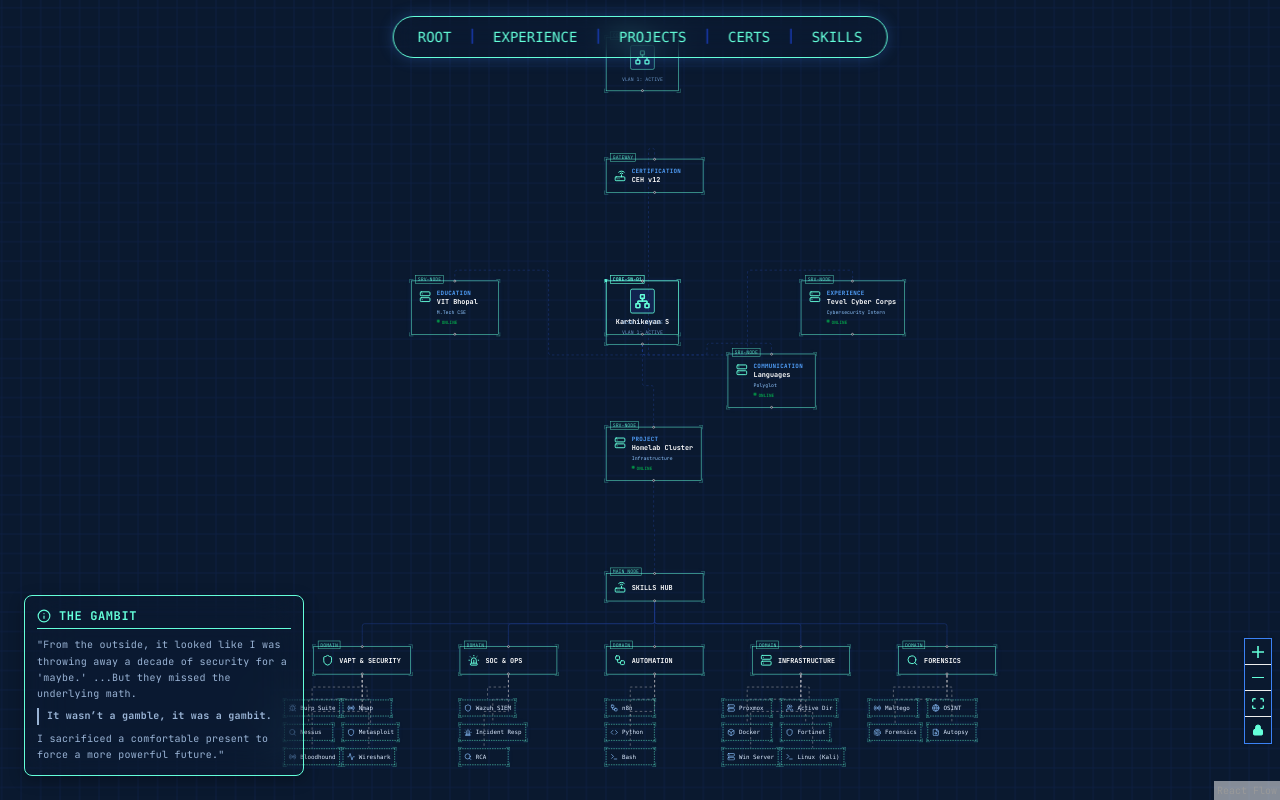
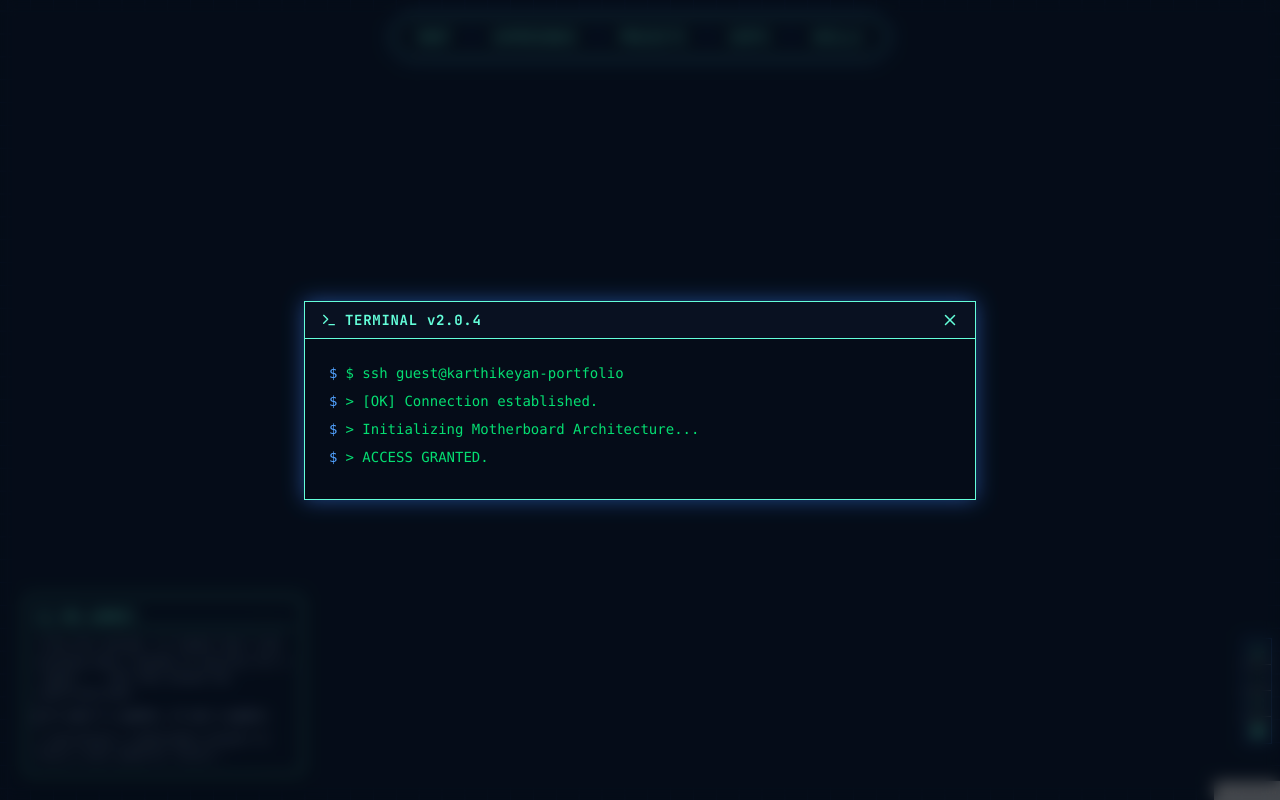
Before and after one commit to sherlockk-sec/portfolio-site, a React (Vite) app: page / in a window 1280 px wide. Built offline with nearby package versions, Linux system fonts and the light colour scheme.

Commit message:
Fix: Terminal auto-close scope, hide ghost nodes, fix syntax

```diff
--- a/src/components/BlueprintCanvas.tsx
+++ b/src/components/BlueprintCanvas.tsx
@@ -46,7 +46,8 @@
 
 const initialNodes: Node[] = [
     // GHOST NODE for Top Padding (Forces fitView to respect Nav Bar space)
-    { id: 'ghost-top', type: 'switch', position: { x: 0, y: -500 }, data: { label: '' }, style: { opacity: 0, width: 1, height: 1 }, draggable: false, connectable: false },
+    // GHOST NODE for Top Padding (Forces fitView to respect Nav Bar space)
+    { id: 'ghost-top', type: 'default', position: { x: 0, y: -500 }, data: { label: '' }, style: { opacity: 0, width: 1, height: 1, visibility: 'hidden' }, draggable: false, connectable: false },
     // CPU & Bridges
     { id: 'switch-1', type: 'switch', position: { x: 0, y: 0 }, data: { label: 'Karthikeyan S' } },
     // ---------------------------------------------------------
--- a/src/components/TerminalModal.tsx
+++ b/src/components/TerminalModal.tsx
@@ -6,9 +6,10 @@
     onClose: () => void;
     title: string;
     content: string[];
+    autoClose?: boolean; // New prop
 }
 
-const TerminalModal: React.FC<TerminalModalProps> = ({ isOpen, onClose, title, content }) => {
+const TerminalModal: React.FC<TerminalModalProps> = ({ isOpen, onClose, title, content, autoClose = false }) => {
     const [displayedContent, setDisplayedContent] = useState<string[]>([]);
     const [currentLineIndex, setCurrentLineIndex] = useState(0);
     const [currentCharIndex, setCurrentCharIndex] = useState(0);
@@ -61,17 +62,19 @@
             }
         } else {
             // Finished typing naturally
-            const closeTimer = setTimeout(() => {
-                onClose();
-            }, 800); // Wait 800ms then close
-            return () => clearTimeout(closeTimer);
+            if (autoClose) { // Only auto-close if enabled
+                const closeTimer = setTimeout(() => {
+                    onClose();
+                }, 800); // Wait 800ms then close
+                return () => clearTimeout(closeTimer);
+            }
         }
 
         return () => {
             if (typeTimeoutRef.current) clearTimeout(typeTimeoutRef.current);
             if (lineTimeoutRef.current) clearTimeout(lineTimeoutRef.current);
         };
-    }, [isOpen, currentLineIndex, currentCharIndex, content, isSkipped, onClose]);
+    }, [isOpen, currentLineIndex, currentCharIndex, content, isSkipped, onClose, autoClose]);
 
     if (!isOpen) return null;
 
```
